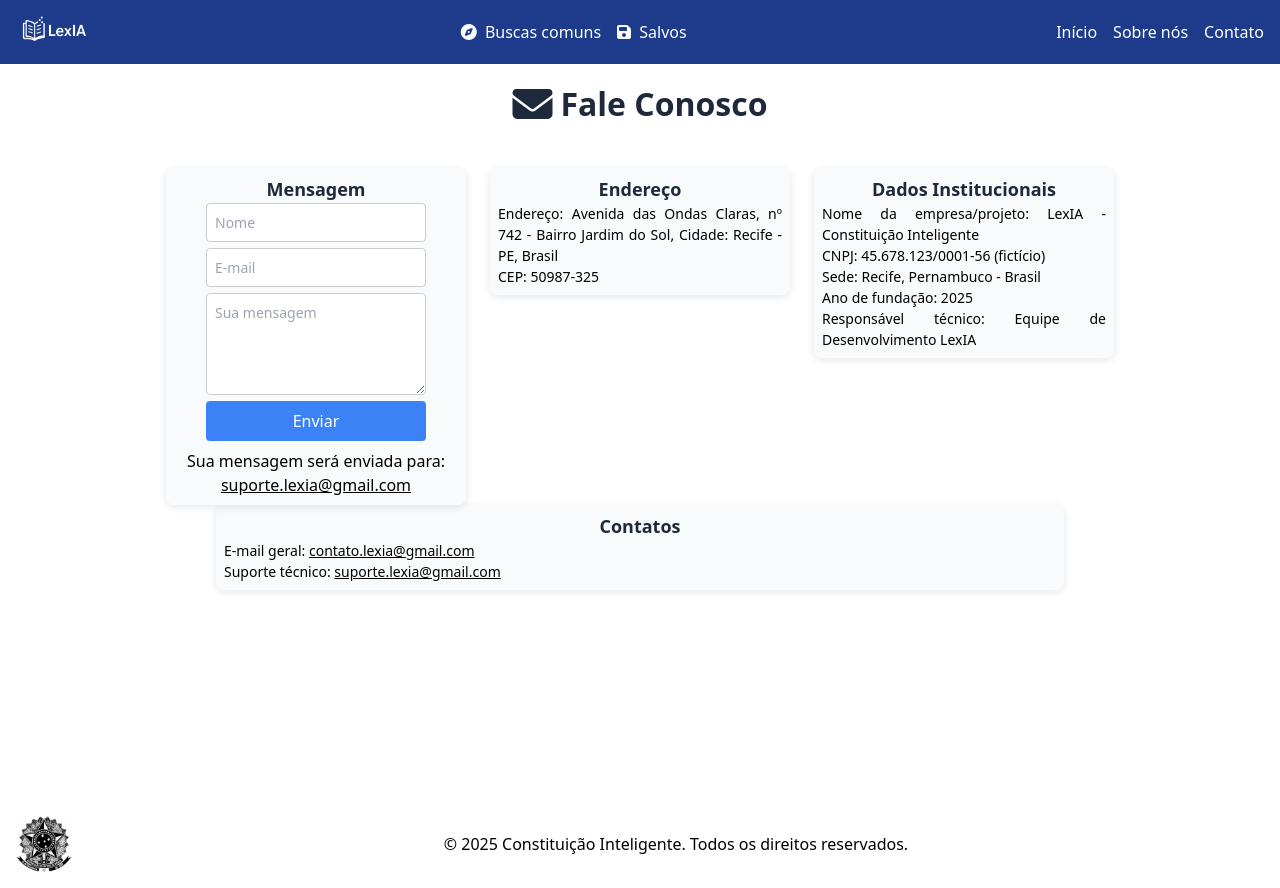
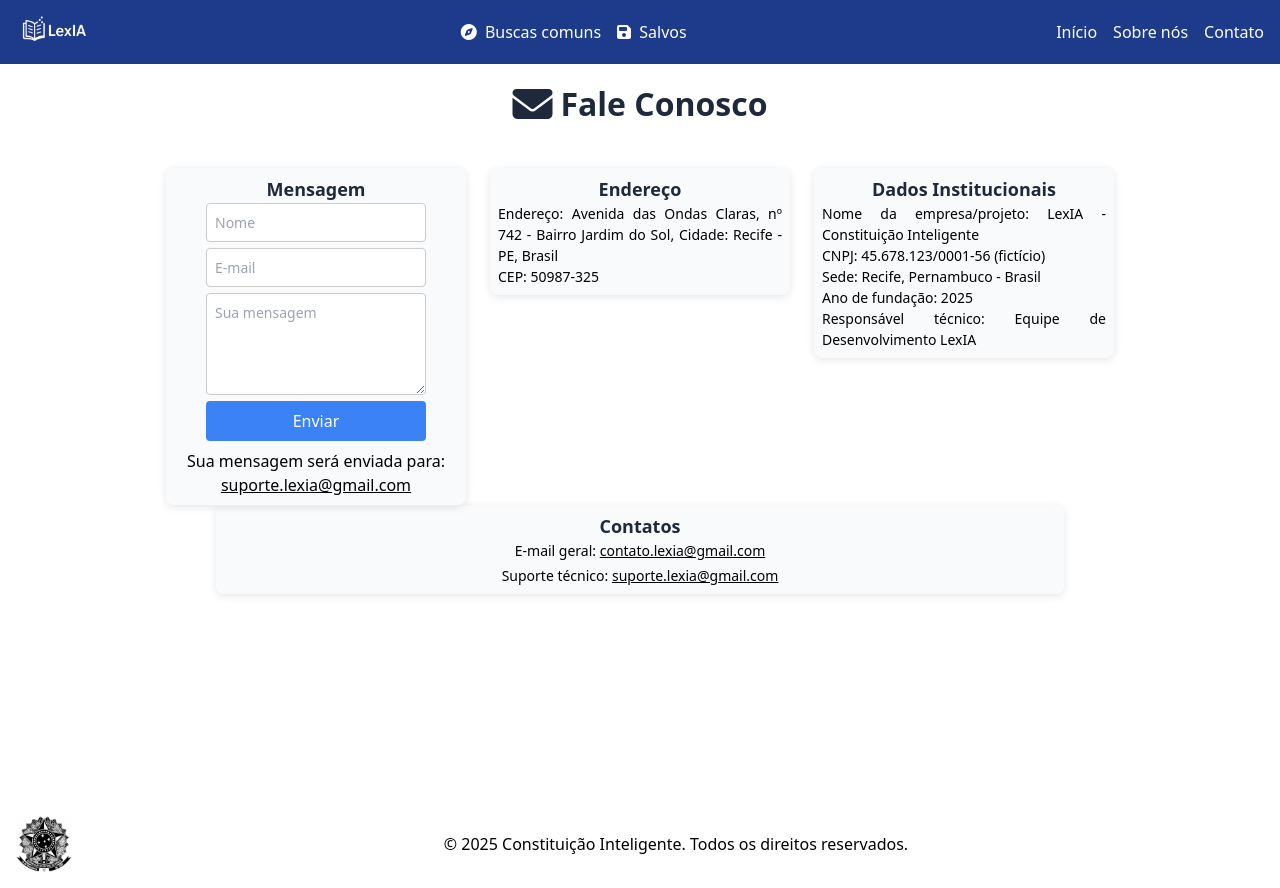
Before and after one commit to gustavoh-dev/LexIA-RiseUP, a React (Vite) app in the folder lexia-constituicao-inteligente/: page / in a window 1280 px wide. Both pictures are taken after a click on the link "Contato". Built offline with nearby package versions, Linux system fonts and the light colour scheme.

Commit message:
adiciona licença e remove arquivos desnecessários

```diff
--- a/lexia-constituicao-inteligente/src/App.jsx
+++ b/lexia-constituicao-inteligente/src/App.jsx
@@ -1,6 +1,5 @@
 import React, { useState } from 'react';
 
-// 1. Importar todos os nossos componentes
 import Header from './components/Header';
 import Footer from './components/Footer';
 import MainContent from './components/MainContent';
@@ -10,7 +9,6 @@ import Info from './components/Info';
 import Contact from './components/Contact';
 import SearchResults from './components/SearchResults';
 
-// 2. Colar a lógica principal do App
 const App = () => {
   const [activeSection, setActiveSection] = useState('home');
   const [searchQuery, setSearchQuery] = useState("");
--- a/lexia-constituicao-inteligente/src/components/Contact.jsx
+++ b/lexia-constituicao-inteligente/src/components/Contact.jsx
@@ -29,7 +29,10 @@ const Contact = () => (
       </div>
       <div className="search-card mt-6">
         <div className="card-title">Contatos</div>
-        <p className="legal-base text-center">E-mail geral: <a href="mailto:contato.lexia@gmail.com" className="underline">contato.lexia@gmail.com</a><br />Suporte técnico: <a href="mailto:suporte.lexia@gmail.com" className="underline">suporte.lexia@gmail.com</a></p>
+        <div className="legal-base text-center flex flex-col gap-1 items-center">
+          <p>E-mail geral: <a href="mailto:contato.lexia@gmail.com" className="underline">contato.lexia@gmail.com</a></p>
+          <p>Suporte técnico: <a href="mailto:suporte.lexia@gmail.com" className="underline">suporte.lexia@gmail.com</a></p>
+        </div>
       </div>
     </div>
   </main>
--- a/lexia-constituicao-inteligente/src/components/Info.jsx
+++ b/lexia-constituicao-inteligente/src/components/Info.jsx
@@ -1,6 +1,5 @@
 import React from 'react';
 
-// Note a mudança no caminho da imagem
 const Info = () => (
   <main className="relative bg-white text-black min-h-screen flex flex-col items-center pt-16 pb-8">
     <div className="w-full">
```
Also changed, not shown: 1 other file (tests, documents, lock files or other folders).
